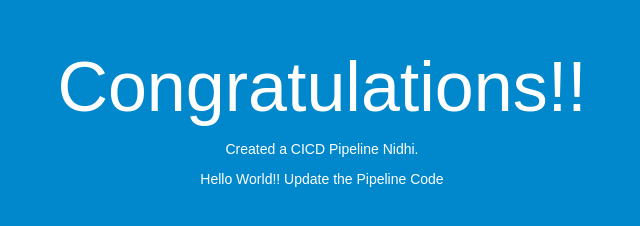
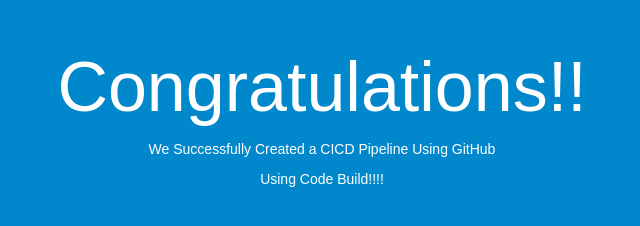
Before and after one commit to rk1809/testrepo, a plain HTML site: page index.html in a window 1280 px wide. Shown: the whole page, without its empty margins (318-958 px from the left). Drawn offline with Linux system fonts and the light colour scheme.

Commit message:
Update index.html

```diff
--- a/index.html
+++ b/index.html
@@ -27,8 +27,8 @@
 <body>
   <div align="center">
 <h1>Congratulations!!</h1>
-<p>Created a CICD Pipeline Nidhi.</p>
-    <p>Hello World!! Update the Pipeline Code</p>
+<p>We Successfully Created a CICD Pipeline Using GitHub</p>
+    <p>Using Code Build!!!!</p>
   </div>
 </body>
 </html>
```
